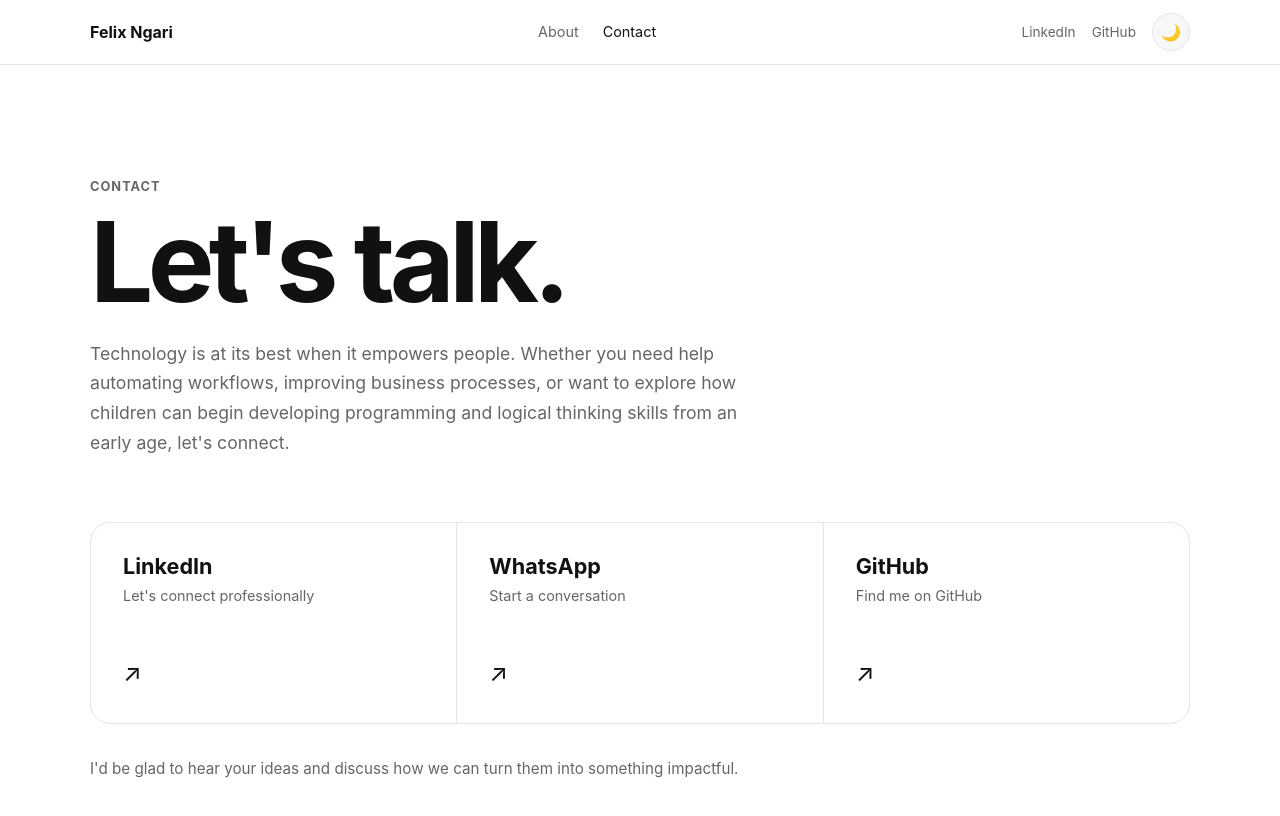
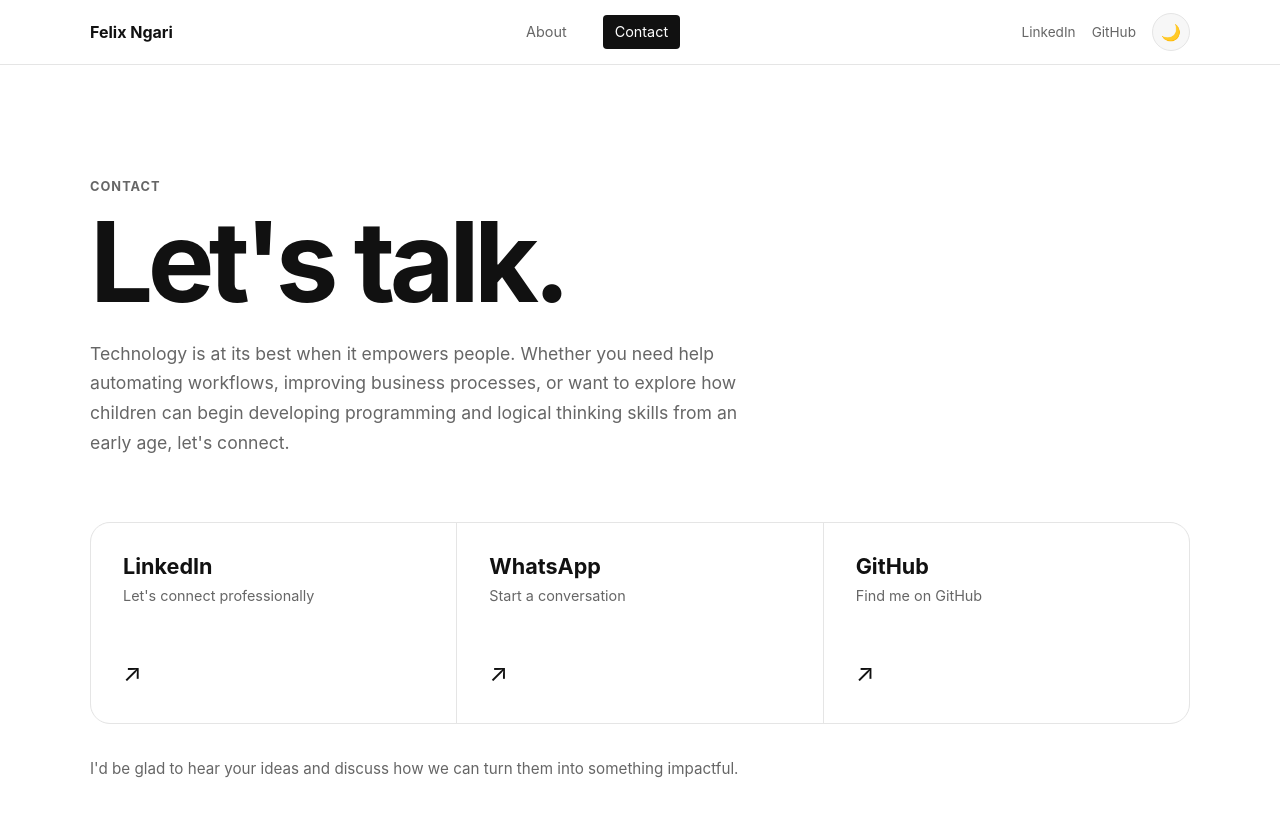
Before and after one commit to NgNgari/felix-profile, a React (Vite) app: page /contact in a window 1280 px wide. Shown: the top 816 px of the page. Built offline with nearby package versions, Linux system fonts and the light colour scheme.

Commit message:
Your descriptive commit message here

```diff
--- a/src/data/contact.js
+++ b/src/data/contact.js
@@ -24,7 +24,7 @@ const contact = {
     {
       name: "GitHub",
       description: "Find me on GitHub",
-      url: "YOUR_GITHUB_URL",
+      url: "https://github.com/NgNgari",
     },
   ],
 };
--- a/src/styles/global.css
+++ b/src/styles/global.css
@@ -164,6 +164,20 @@ p {
 
 .navbar__actions > a:hover {
   color: var(--color-text);
+}
+
+/* =========================================================
+   Hover Effects
+========================================================= */
+.nav-link {
+  padding: 6px 12px;
+  border-radius: 4px;
+}
+
+.nav-link:hover,
+.nav-link--active {
+  color: var(--color-bg); /* Swaps text color if needed */
+  background-color: var(--color-text); /* Uses text color as background */
 }
 
 /* =========================================================
```
